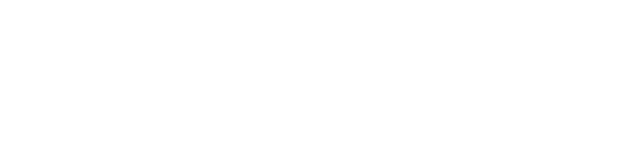
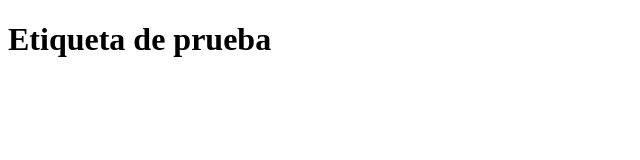
Before and after one commit to genovarino/sistema-de-registro, a plain HTML site: page index.html in a window 1280 px wide. Shown: the whole page, without its empty margins (0-640 px from the left). Drawn offline with Linux system fonts and the light colour scheme.

Commit message:
Agregue etiqueta en body index.html

```diff
--- a/index.html
+++ b/index.html
@@ -6,6 +6,7 @@
     <title>Sistema de Registro de Juegos</title>
 </head>
 <body>
+    <h1>Etiqueta de prueba</h1>
     <script>src="app.js"</script>
 </body>
 </html>
```
